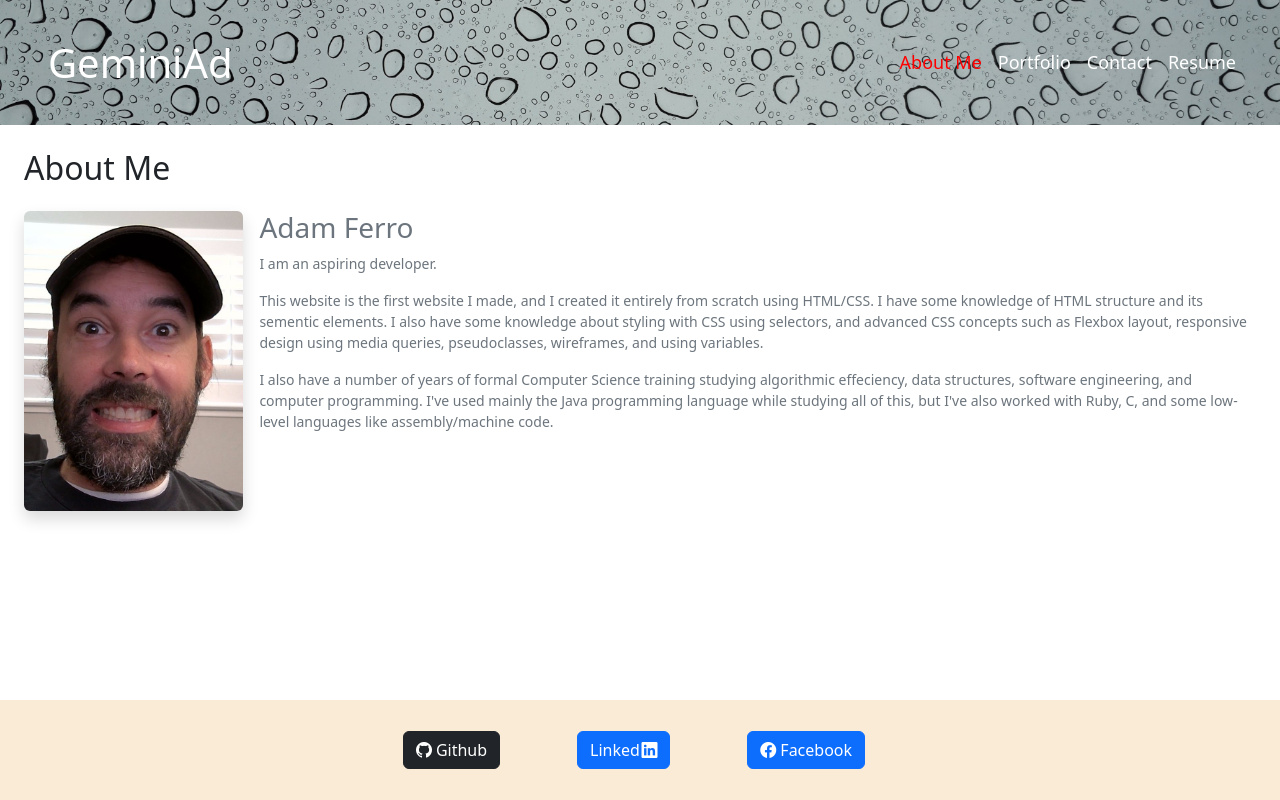
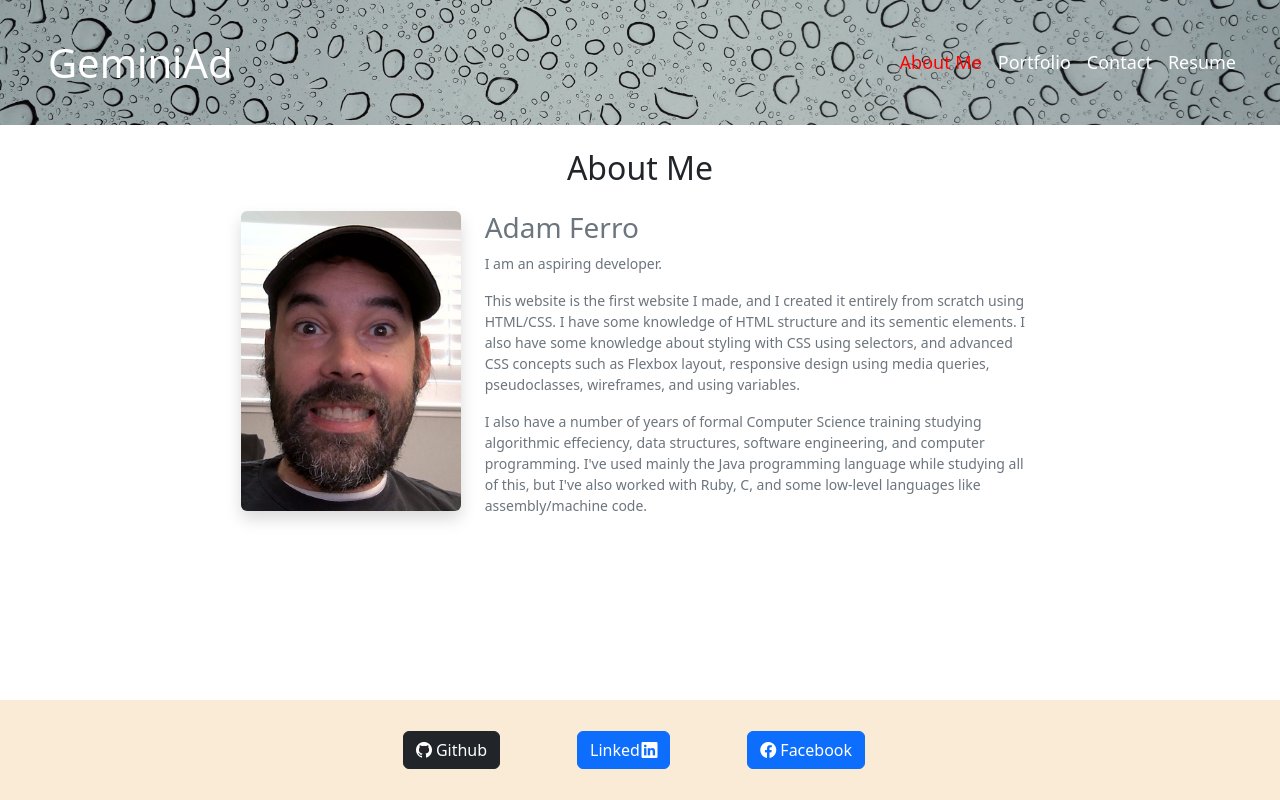
Before and after one commit to GeminiAd/react-portfolio, a React (Create React App) app: page / in a window 1280 px wide. Built offline with nearby package versions, Linux system fonts and the light colour scheme.

Commit message:
center the content on all the pages

```diff
--- a/src/components/ContactForm.js
+++ b/src/components/ContactForm.js
@@ -4,7 +4,6 @@ import { validateEmail } from './utils/helpers';
 function ContactForm(props) {
     return (
         <div className="col-md-10 col-lg-8 col-xl-6 p-0">
-            <h2 className="mb-3">Contact</h2>
             <div className="mb-3">
                 <label htmlFor="nameInput" className="form-label">Name:</label>
                 <input type="text" className="form-control" id="nameInput" />
--- a/src/components/pages/About.js
+++ b/src/components/pages/About.js
@@ -9,10 +9,12 @@ function About(props) {
     }
 
     return (
-        <section className="m-4 mt-4">
+        <section className="d-flex flex-column align-items-center m-4 mt-4">
             <h2 className="mb-4">About Me</h2>
-            <figure className="figure d-flex flex-column flex-sm-row m-0 align-items-start align-items-sm-start">
-                <img src={AboutMeImage} alt="Me" id="about-me-photo" className="figure-img img-fluid rounded shadow me-3 mb-3" style={styles.myPhoto} />
+            <div className="container-fluid">
+                <div className="row d-flex justify-content-center">
+                    <figure className="figure d-flex flex-column flex-sm-row m-0 align-items-center align-items-sm-start col-lg-10 col-xl-8 col-xxl-6">
+                        <img src={AboutMeImage} alt="Me" id="about-me-photo" className="figure-img img-fluid rounded shadow me-0 me-sm-4 mb-3" style={styles.myPhoto} />
                         <figcaption id="about-me-text" className="figure-caption">
                             <h3>Adam Ferro</h3>
                             <p>I am an aspiring developer.</p>
@@ -33,6 +35,8 @@ function About(props) {
                             </p>
                         </figcaption>
                     </figure>
+                </div>
+            </div>
         </section>
     );
 }
--- a/src/components/pages/Contact.js
+++ b/src/components/pages/Contact.js
@@ -4,7 +4,8 @@ import ContactForm from '../ContactForm';
 function Contact(props) {
     return (
         <section className="container-fluid my-4">
-            <div className="row mx-3">
+            <h2 className="mb-3 mx-3 text-center">Contact</h2>
+            <div className="row mx-3 d-flex justify-content-center">
                 <ContactForm />
                 {/* <div className="col-6 p-0">
                     <h2 className="mb-3">Contact</h2>
--- a/src/components/pages/Portfolio.js
+++ b/src/components/pages/Portfolio.js
@@ -58,7 +58,7 @@ function Portfolio(props) {
 
     return (
         <section className="container-fluid my-4">
-            <h2 className="my-4 ms-3">Portfolio</h2>
+            <h2 className="my-4 ms-3 text-center">Portfolio</h2>
             <div className="row m-2">
                 {projects.map(project =>
                     <Project
--- a/src/components/pages/Resume.js
+++ b/src/components/pages/Resume.js
@@ -2,12 +2,12 @@ import React from "react";
 
 function Resume(props) {
     return (
-        <section className="m-4">
+        <section className="m-4 d-flex flex-column align-items-center">
             <h2 className="mb-4">Resume</h2>
             <p>Download my resume</p>
-            <div className="container-fluid">
-                <div className="row">
-                    <div className="col-md-6 p-0">
+            <div className="container-fluid p-0">
+                <div className="row d-flex flex-row justify-content-center justify-content-md-between mx-3 mx-lg-5">
+                    <div className="col-10 col-sm-8 col-md-5 col-xl-4 p-0">
                         <h3>Front-end Proficiencies</h3>
                         <ul>
                             <li>HTML</li>
@@ -18,7 +18,7 @@ function Resume(props) {
                             <li>React</li>
                         </ul>
                     </div>
-                    <div className="col-md-6 p-0">
+                    <div className="col-10 col-sm-8 col-md-5 col-xl-4 p-0">
                         <h3>Back-end Proficiencies</h3>
                         <ul>
                             <li>APIs</li>
```
Lines whose indentation alone changed are shown as unchanged.
